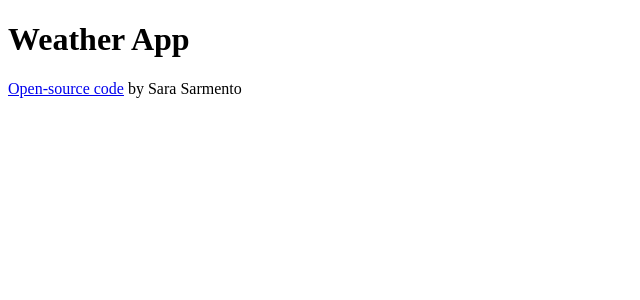
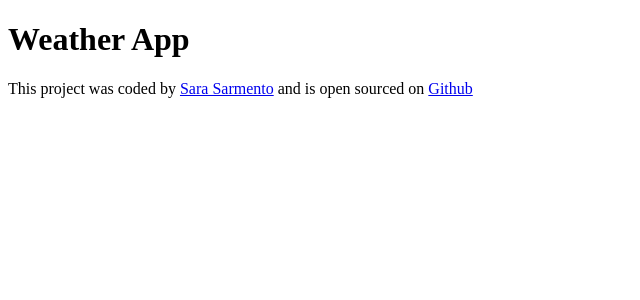
Before and after one commit to sarafsarmento/react-weatherapp, a React (Create React App) app: page / in a window 1280 px wide. Shown: the top 300 px of the page, without its empty margins (0-640 px from the left). Built offline with nearby package versions, Linux system fonts and the light colour scheme.

Commit message:
Updated Github link

```diff
--- a/src/App.js
+++ b/src/App.js
@@ -7,13 +7,17 @@ function App() {
     <div className="App">
       <h1>Weather App</h1>
       <footer>
+        This project was coded by{" "}
+        <a href="http://sarasarmento.co" target="_blank">
+          Sara Sarmento
+        </a>{" "}
+        and is open sourced on{" "}
         <a
           href="https://github.com/sarafsarmento/react-weatherapp"
           target="_blank"
         >
-          Open-source code
-        </a>{" "}
-        by Sara Sarmento
+          Github
+        </a>
       </footer>
     </div>
   );
```
